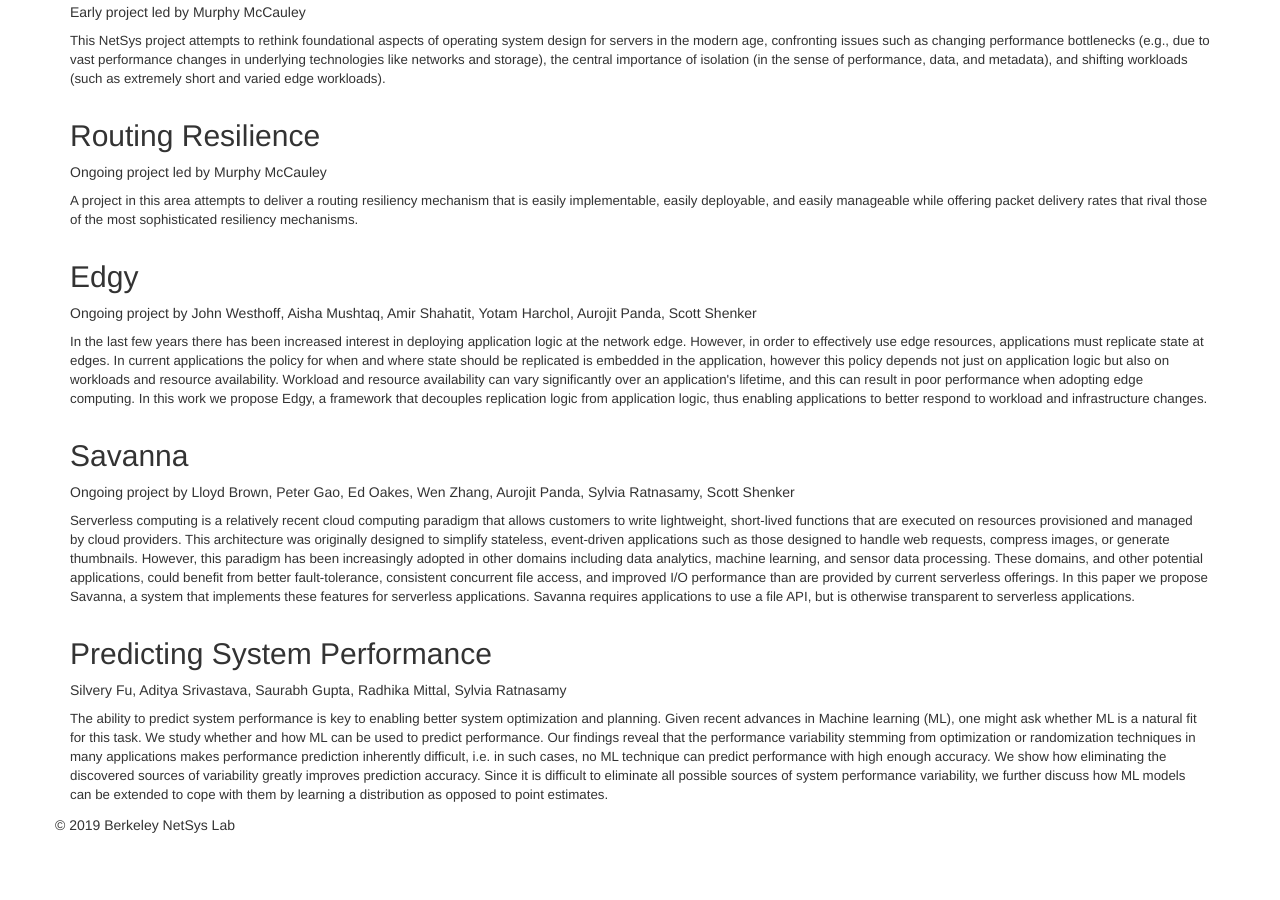
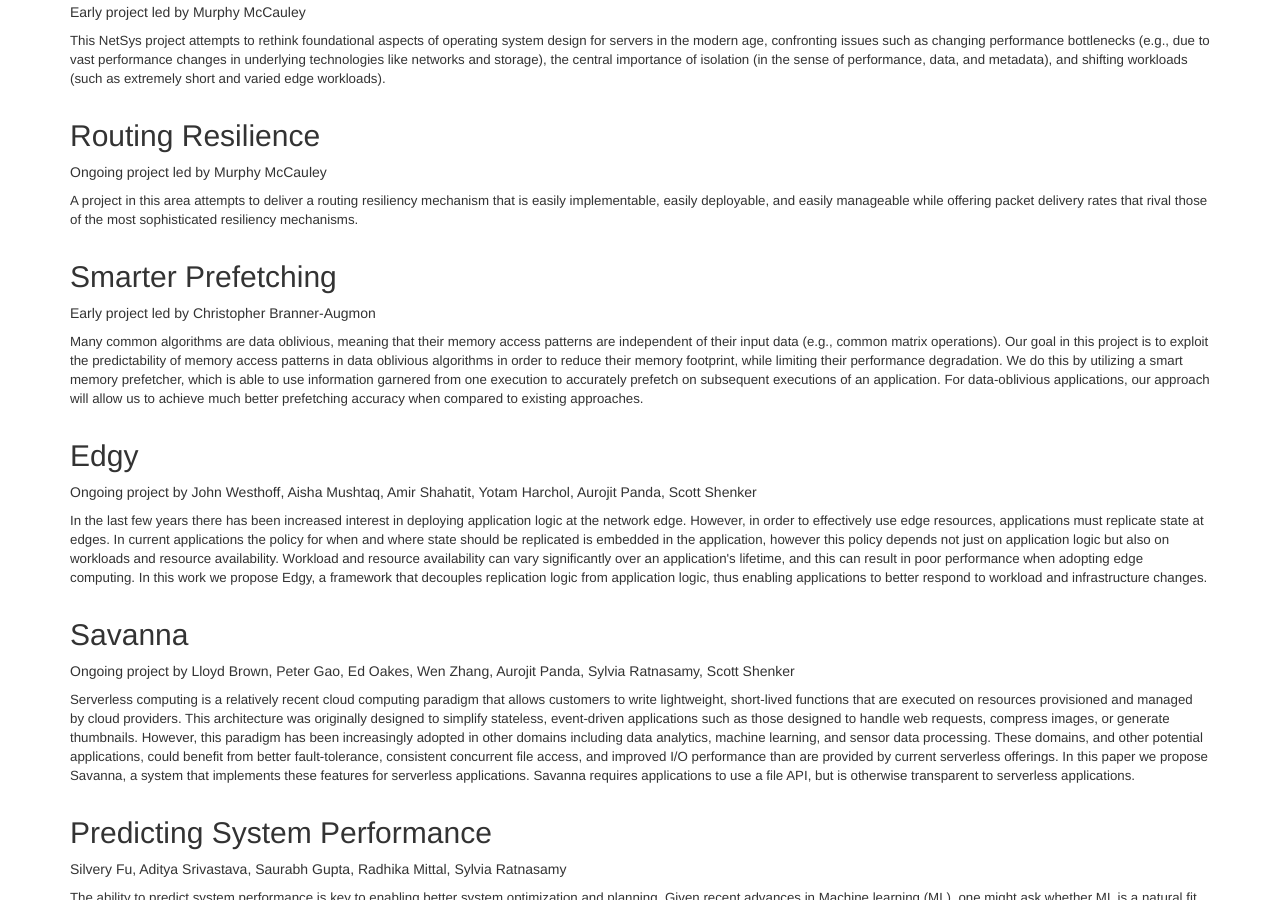
Before and after one commit to NetSys/netsys_website, a Jekyll site: the page built from src/projects/index.html, in a window 1280 px wide and 900 px high, scrolled down 2012 px. Built offline with Jekyll 4.4.1, drawn with Linux system fonts in a browser that asks for light colours; Markdown is read by kramdown in place of the engine named in the settings; before the commit the page ends 2857 px from its top, so only the background shows below that.

Commit message:
Update project

```diff
--- a/src/_data/people.yaml
+++ b/src/_data/people.yaml
@@ -278,7 +278,7 @@
   c_before: undergrad
   pic_url: static/img/people/no_image.jpg
 
-- name: Eric Shen
+- name: Eric Sheng
   c_cate: alumni
   c_before: undergrad
   pic_url: static/img/people/no_image.jpg
--- a/src/_data/projects.yaml
+++ b/src/_data/projects.yaml
@@ -185,6 +185,21 @@
     easily deployable, and easily manageable while offering packet delivery rates that rival those of
     the most sophisticated resiliency mechanisms.
 
+- title: Smarter Prefetching
+  is_ongoing: true
+  participants: Early project led by Christopher Branner-Augmon
+  desc: >
+    Many common algorithms are data oblivious, meaning that their memory access patterns are independent of their input
+    data (e.g., common matrix operations). Our goal in this project is to exploit the predictability of memory access
+    patterns in data oblivious algorithms in order to reduce their memory footprint, while limiting their performance
+    degradation. We do this by utilizing a smart memory prefetcher, which is able to use information garnered from one
+    execution to accurately prefetch on subsequent executions of an application. For data-oblivious applications, our
+    approach will allow us to achieve much better prefetching accuracy when compared to existing approaches.
+  feature_excerpt: >
+    We propose a smart memory prefetcher to exploit the predictability of memory access patterns in data oblivious algorithms to
+    reduce their memory footprint, while limiting their performance degradation. It can use information garnered from one
+    execution to accurately prefetch on subsequent executions of an application.
+
 - title: Edgy
   is_ongoing: true
   participants: Ongoing project by John Westhoff, Aisha Mushtaq, Amir Shahatit, Yotam Harchol, Aurojit Panda, Scott Shenker
@@ -197,9 +212,6 @@
     in poor performance when adopting edge computing. In this work we propose Edgy, a framework that decouples
     replication logic from application logic, thus enabling applications to better respond to workload and
     infrastructure changes.
-  feature_excerpt: >
-    We propose Edgy, a framework that decouples replication logic from application logic,
-    thus enabling applications to better respond to workload and infrastructure changes.
 
 - title: Enabling a Permanent Revolution in Internet Architecture
   is_ongoing: false
```
